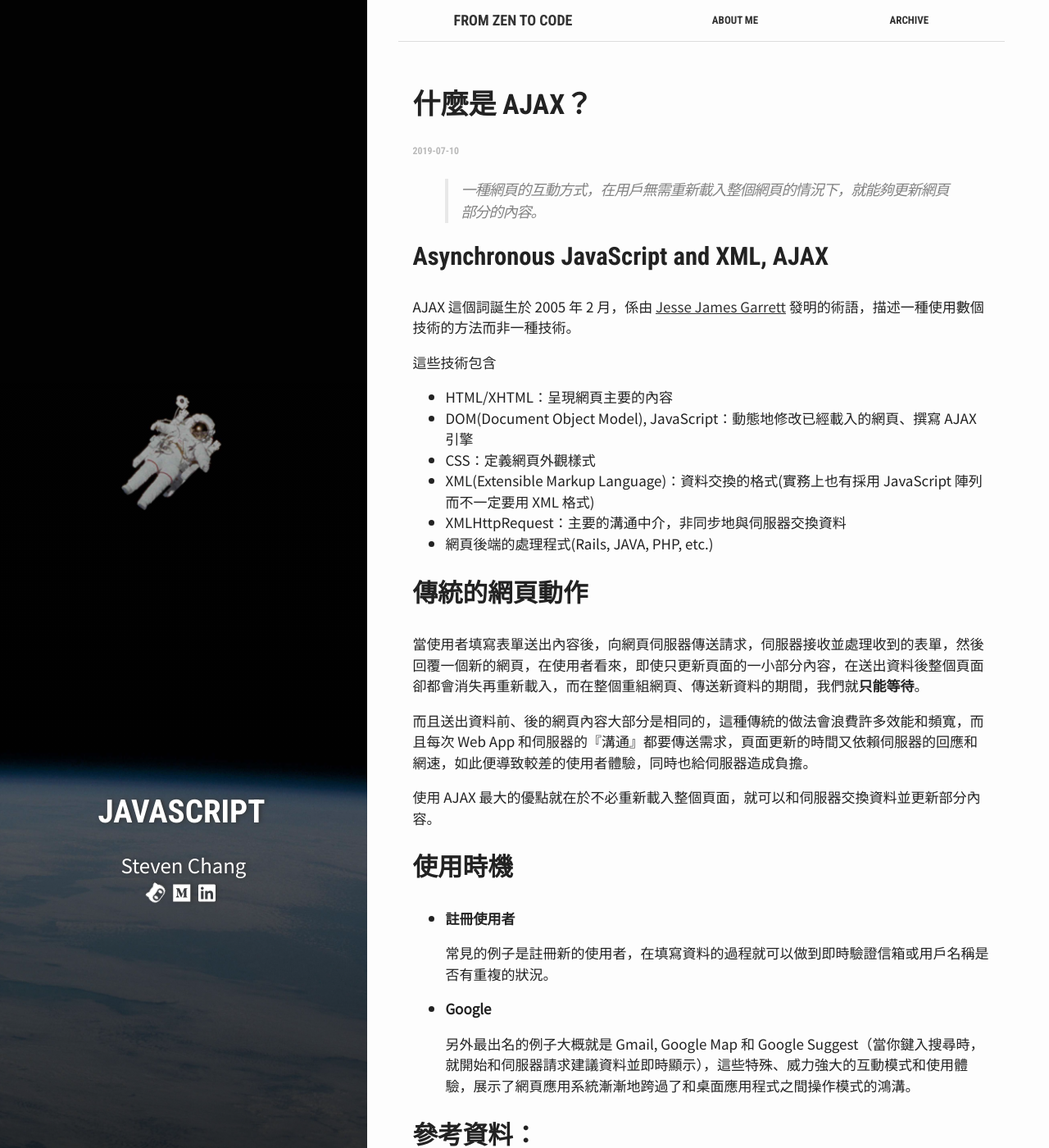
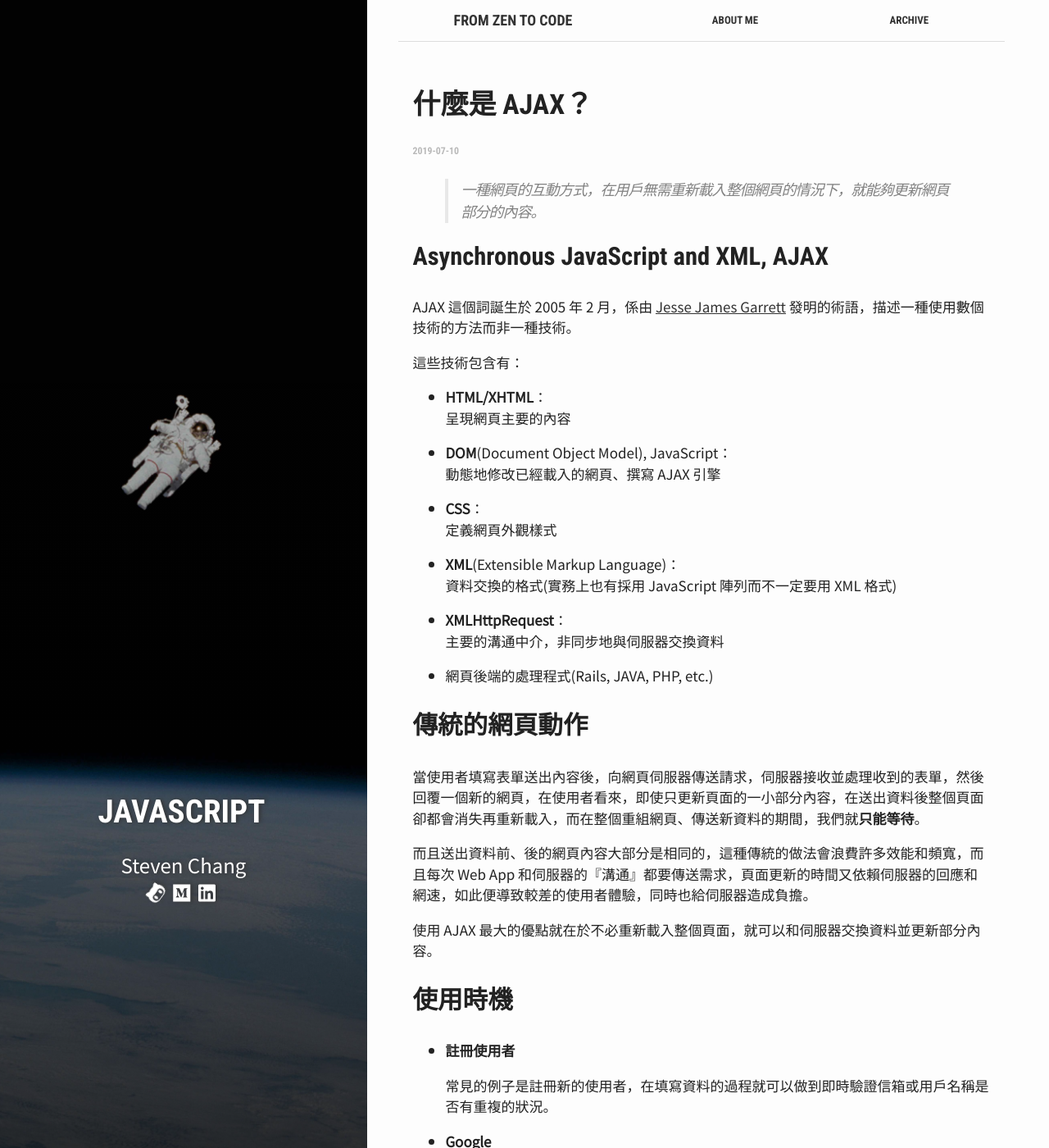
Before and after one commit to stevencch99/stevencch99.github.io, a Jekyll site: the page built from _posts/2019-07-10-What_is_ajax.md, in a window 1280 px wide and 1400 px high. Shown: the whole window at 82% size. Built offline with Jekyll 4.4.1, drawn with Linux system fonts in a browser that asks for light colours; comment, search, counter and statistics services are not loaded; some of the changed text lies outside the part shown.

Commit message:
Add new post AJAX on Rails, modify format of What is AJAX.

```diff
--- a/_posts/2019-07-10-What_is_ajax.md
+++ b/_posts/2019-07-10-What_is_ajax.md
@@ -15,12 +15,22 @@ comments: true
 
 AJAX 這個詞誕生於 2005 年 2 月，係由 [Jesse James Garrett](https://zh.wikipedia.org/wiki/%E5%82%91%E8%A5%BF%C2%B7%E8%A9%B9%E5%A7%86%E5%A3%AB%C2%B7%E8%B3%88%E7%91%9E%E7%89%B9) 發明的術語，描述一種使用數個技術的方法而非一種技術。
 
-這些技術包含
-- HTML/XHTML：呈現網頁主要的內容
-- DOM(Document Object Model), JavaScript：動態地修改已經載入的網頁、撰寫 AJAX 引擎
-- CSS：定義網頁外觀樣式
-- XML(Extensible Markup Language)：資料交換的格式(實務上也有採用 JavaScript 陣列而不一定要用 XML 格式)
-- XMLHttpRequest：主要的溝通中介，非同步地與伺服器交換資料
+這些技術包含有：
+- **HTML/XHTML**：
+  呈現網頁主要的內容
+
+- **DOM**(Document Object Model), JavaScript：
+  動態地修改已經載入的網頁、撰寫 AJAX 引擎
+
+- **CSS**：
+  定義網頁外觀樣式
+
+- **XML**(Extensible Markup Language)：
+  資料交換的格式(實務上也有採用 JavaScript 陣列而不一定要用 XML 格式)
+
+- **XMLHttpRequest**：
+  主要的溝通中介，非同步地與伺服器交換資料
+
 - 網頁後端的處理程式(Rails, JAVA, PHP, etc.)
 
 ## 傳統的網頁動作
```
Also changed, not shown: _posts/2019-07-11-AJAX_on_Rails.md (added, +79 -0 lines).
